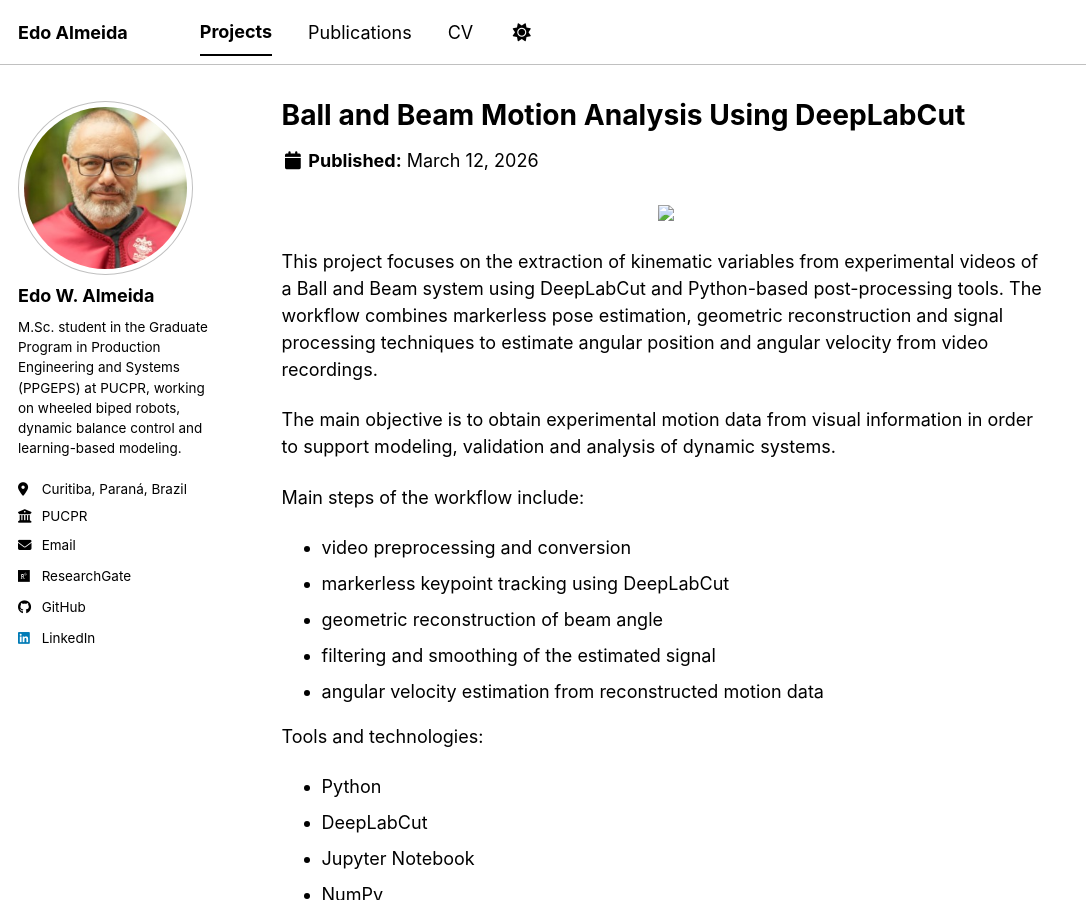
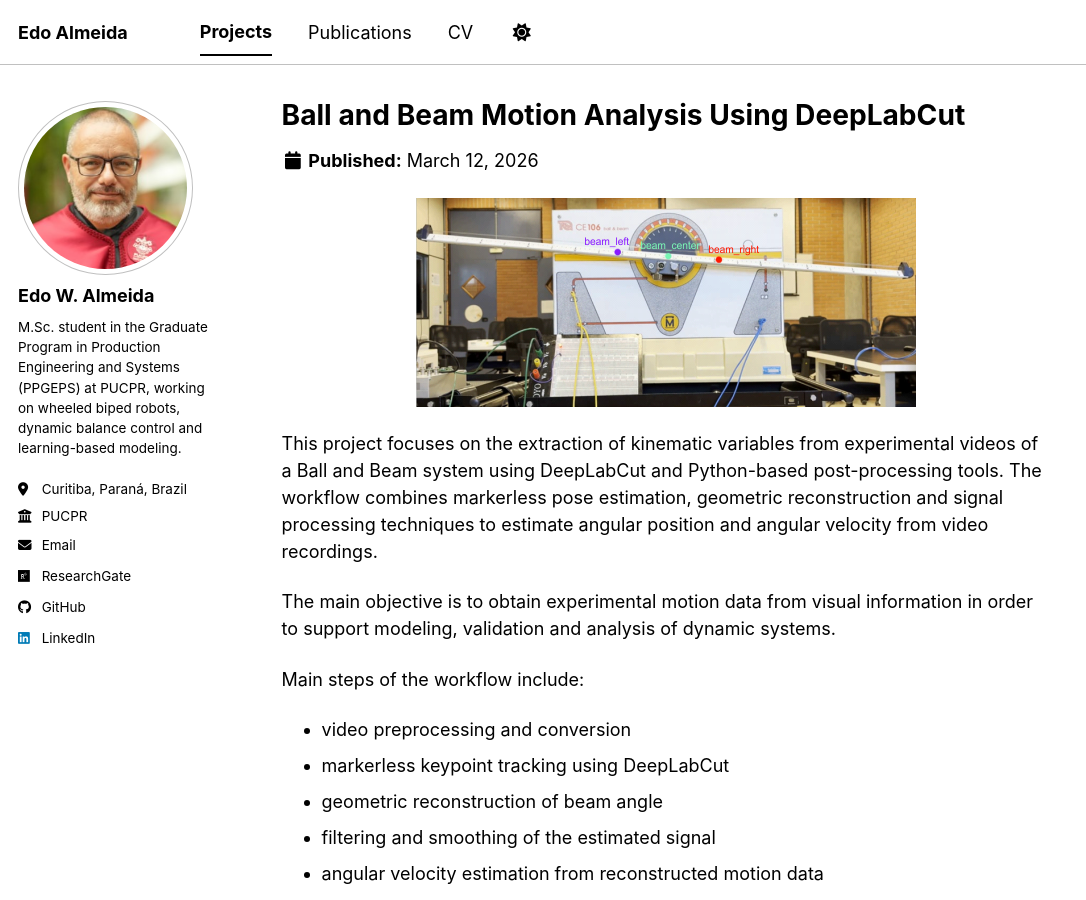
Before and after one commit to EdoAlmeida/EdoAlmeida.github.io, a Jekyll site: the page built from _portfolio/ball-and-beam-deeplabcut.md, in a window 1280 px wide and 900 px high. Shown: the whole window, without its empty margins (0-1086 px from the left). Built offline with Jekyll 4.4.1, drawn with Linux system fonts in a browser that asks for light colours; a script bundle is joined from its source files by our own code; library files that are not in the unit come from our copies.

Commit message:
Update ball-and-beam-deeplabcut.md

```diff
--- a/_portfolio/ball-and-beam-deeplabcut.md
+++ b/_portfolio/ball-and-beam-deeplabcut.md
@@ -7,7 +7,7 @@ header:
 ---
 
 <p align="center">
-  <img src="images/bab_dlc_test.png">
+  <img src="/images/bab_dlc_test.png">
 </p>
 
 This project focuses on the extraction of kinematic variables from experimental videos of a Ball and Beam system using DeepLabCut and Python-based post-processing tools. The workflow combines markerless pose estimation, geometric reconstruction and signal processing techniques to estimate angular position and angular velocity from video recordings.
```
